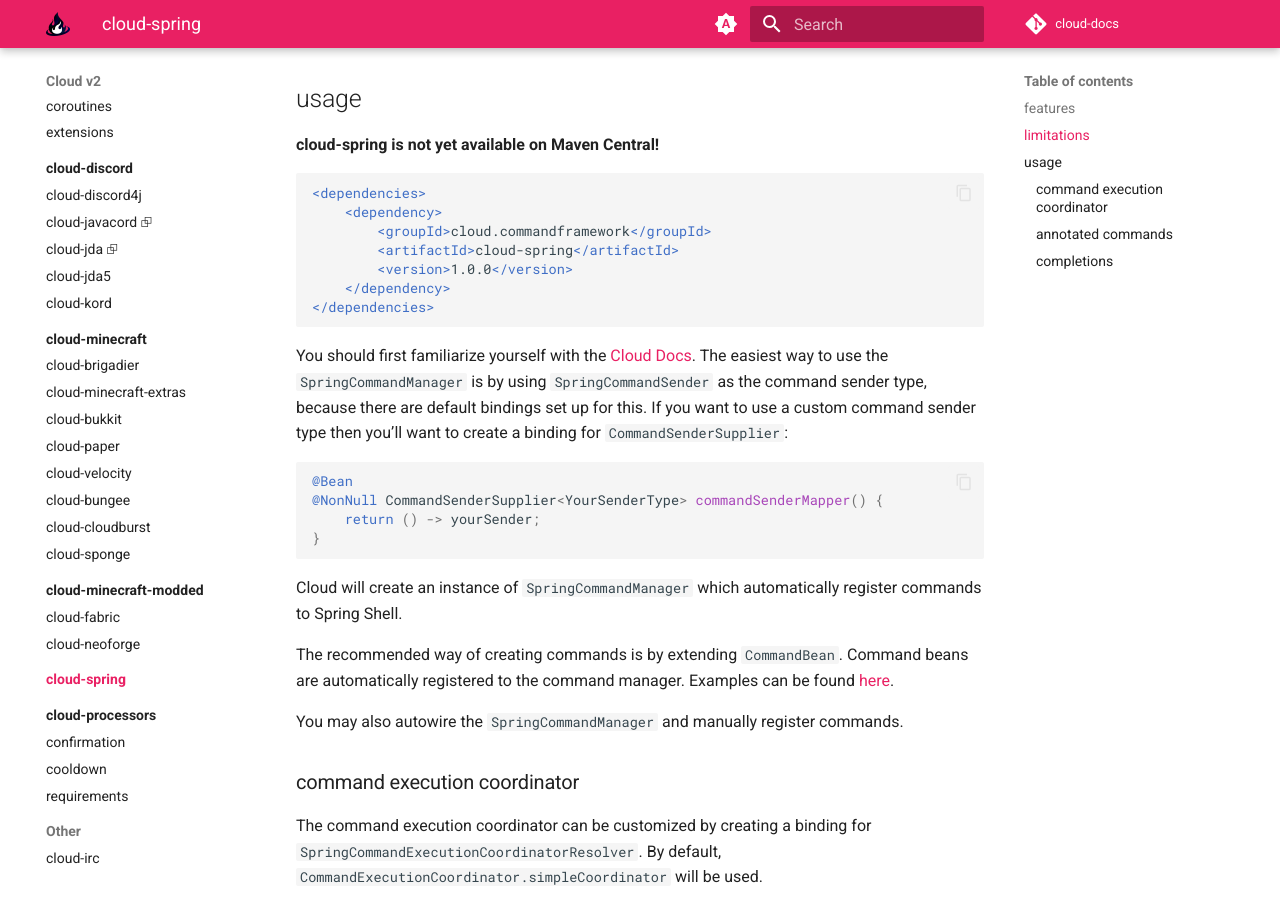
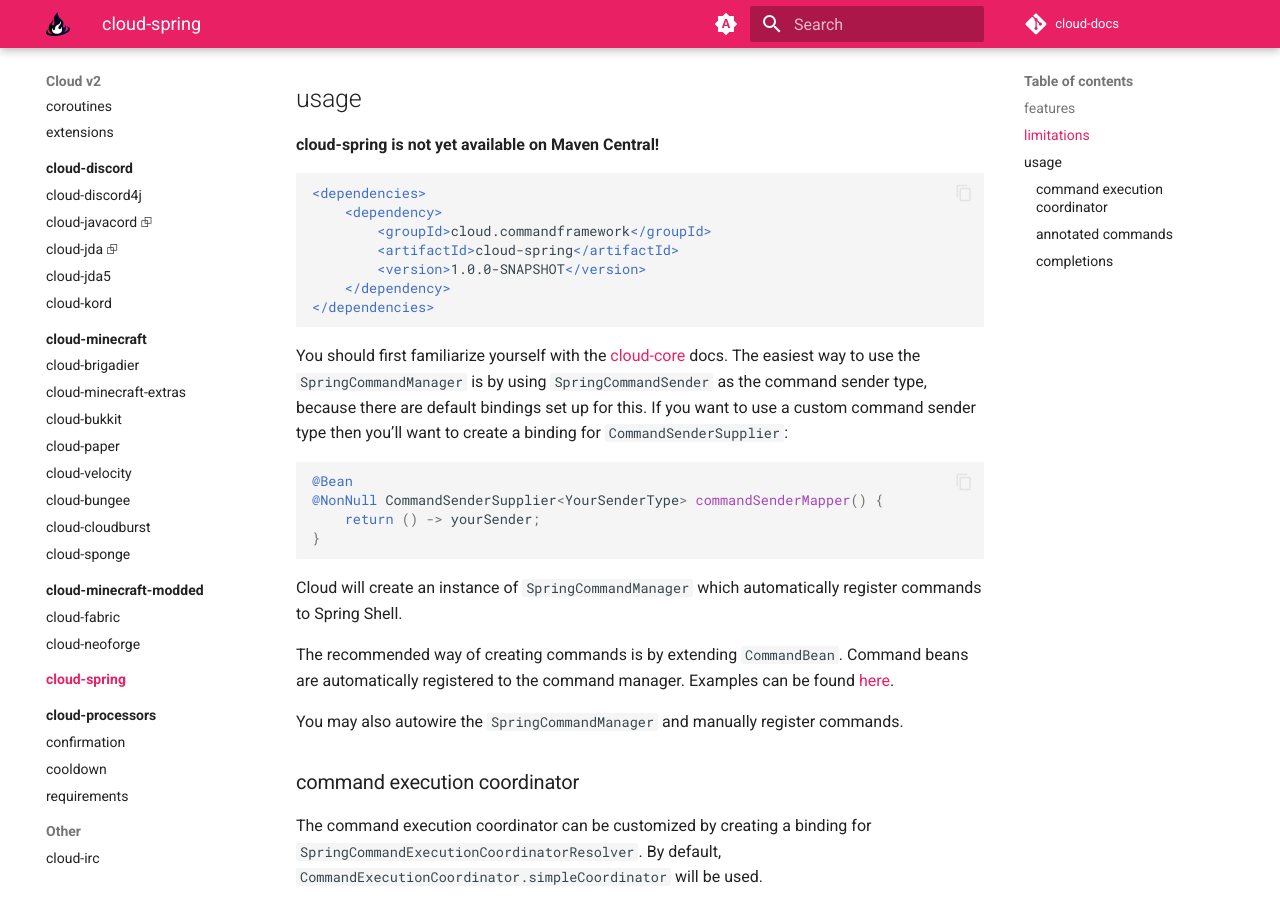
Before and after one commit to Incendo/cloud-docs, an MkDocs documentation site: the page built from docs/spring/index.md, in a window 1280 px wide and 900 px high, scrolled down 1222 px. Built offline with MkDocs 1.6.1 and Material for MkDocs 9.7.7, drawn with Linux system fonts in a browser that asks for light colours; comment, search, counter and statistics services are not loaded.

````diff
--- a/docs/spring/index.md
+++ b/docs/spring/index.md
@@ -45,12 +45,12 @@
     <dependency>
         <groupId>cloud.commandframework</groupId>
         <artifactId>cloud-spring</artifactId>
-        <version>1.0.0</version>
+        <version>1.0.0-SNAPSHOT</version>
     </dependency>
 </dependencies>
 ```
 
-You should first familiarize yourself with the [Cloud Docs](https://cloud.incendo.org).
+You should first familiarize yourself with the [cloud-core](../core/index.md) docs.
 The easiest way to use the `SpringCommandManager` is by using `SpringCommandSender` as the command sender type,
 because there are default bindings set up for this.
 If you want to use a custom command sender type then you'll want to create a binding for `CommandSenderSupplier`:
````
